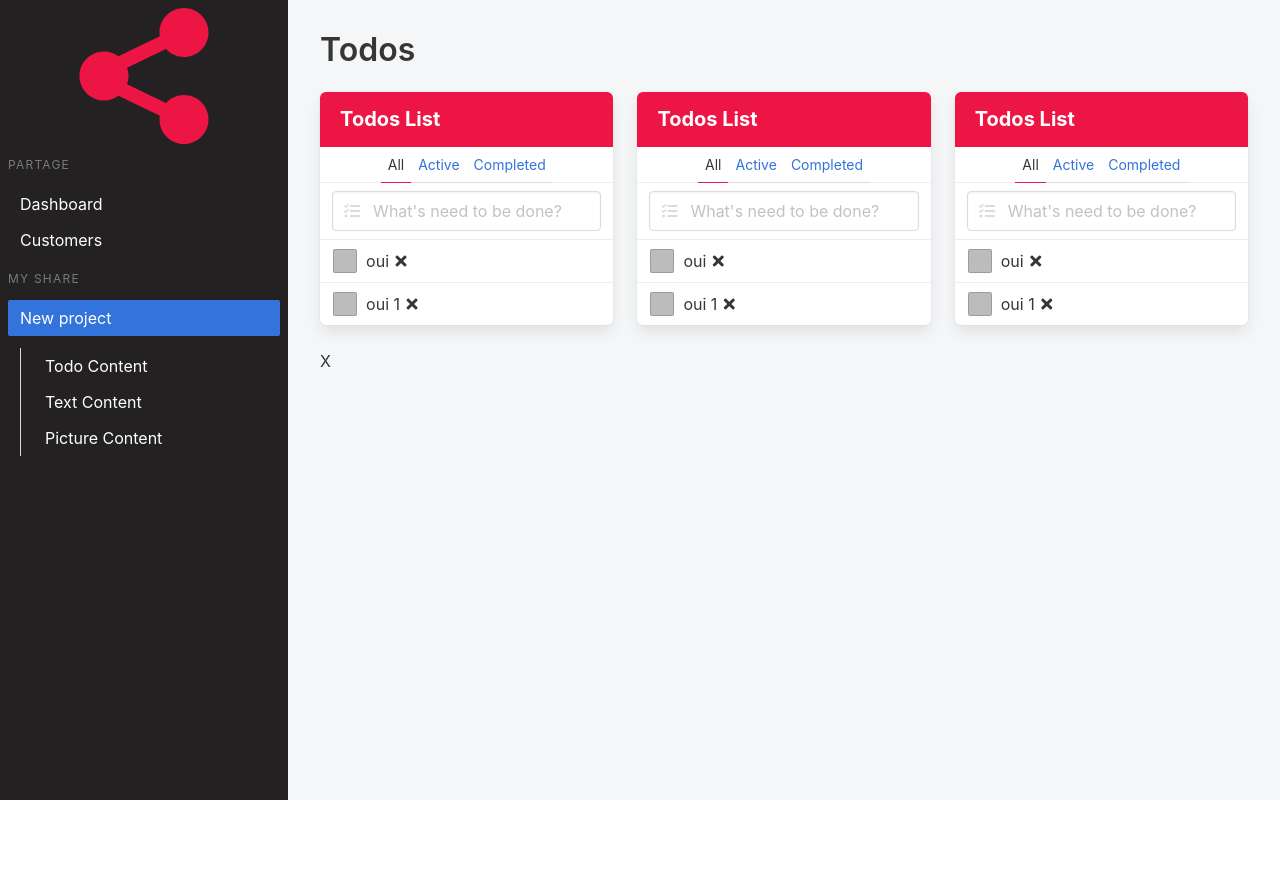
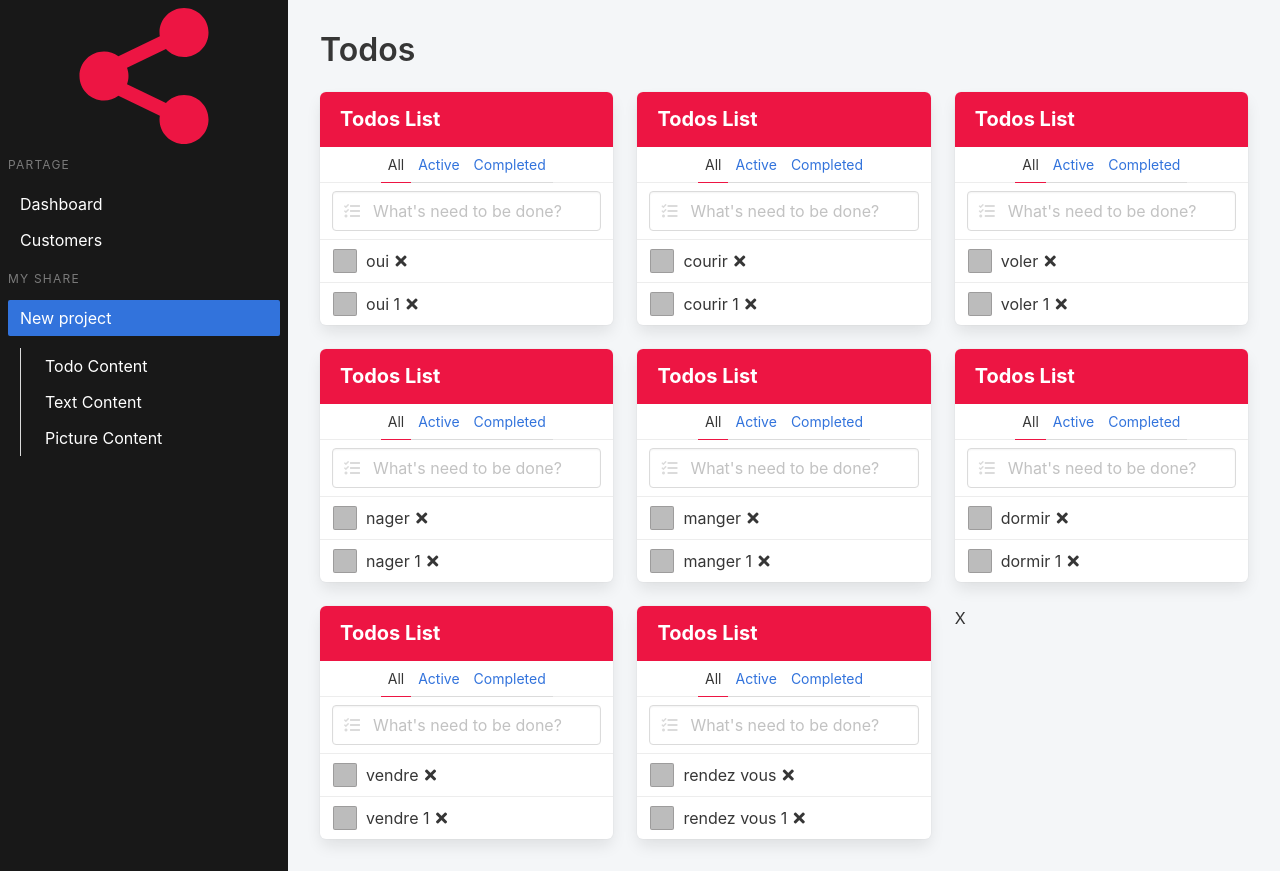
Before and after one commit to Bellico/partage-react-client, a React (Create React App) app: page /hello/1 in a window 1280 px wide. Before the commit the page ends 800 px from the top, so only its background shows below. Built offline with nearby package versions, Linux system fonts and the light colour scheme.

Commit message:
TodosLines Handler

```diff
--- a/_sass/main.scss
+++ b/_sass/main.scss
@@ -33,7 +33,8 @@ $primary-invert: $pink-invert;
 @import "../node_modules/@fortawesome/fontawesome-free/scss/brands.scss";
 
 $black: #0a0a0a;
-$dark: #232121; //#111;
+$dark: #232121;
+$black: #181818;
 $light : #f5f5f5;
 $danger: #ed1543;
 $primary: #ed1543;
--- a/src/content-types/todo-content-type/task.model.ts
+++ b/src/content-types/todo-content-type/task.model.ts
@@ -1,4 +1,6 @@
 export class Todo {
+  title?: string;
+  status?: StatusEnum;
   tasks: Task[];
 }
 
@@ -6,3 +8,9 @@ export class Task {
   label: string;
   done: boolean;
 }
+
+export enum StatusEnum {
+  All = 'All',
+  Active = 'Active',
+  Completed = 'Completed'
+};
--- a/src/content-types/todo-content-type/todo-blocks.tsx
+++ b/src/content-types/todo-content-type/todo-blocks.tsx
@@ -7,8 +7,13 @@ export const TodoBlocks: FunctionComponent = () => {
 
   const todosDefault: Todo[] = [
     { tasks: [{ label: 'oui', done: false }, { label: 'oui 1', done: false }] },
-    { tasks: [{ label: 'oui', done: false }, { label: 'oui 1', done: false }] },
-    { tasks: [{ label: 'oui', done: false }, { label: 'oui 1', done: false }] },
+    { tasks: [{ label: 'courir', done: false }, { label: 'courir 1', done: false }] },
+    { tasks: [{ label: 'voler', done: false }, { label: 'voler 1', done: false }] },
+    { tasks: [{ label: 'nager', done: false }, { label: 'nager 1', done: false }] },
+    { tasks: [{ label: 'manger', done: false }, { label: 'manger 1', done: false }] },
+    { tasks: [{ label: 'dormir', done: false }, { label: 'dormir 1', done: false }] },
+    { tasks: [{ label: 'vendre', done: false }, { label: 'vendre 1', done: false }] },
+    { tasks: [{ label: 'rendez vous', done: false }, { label: 'rendez vous 1', done: false }] },
   ]
 
   const [todos, setTodos] = useState<Todo[]>(todosDefault);
@@ -17,29 +22,69 @@ export const TodoBlocks: FunctionComponent = () => {
     setTodos(() => [...todos, { tasks: [{ label: 'oui', done: false }, { label: 'oui 1', done: false }] }]);
   }
 
-  const getLineNumberToDisplay = () => {
-    return Math.floor(todos.length / 3);
+  const NewTodoBlock = () =>
+    <div className="column">
+      <div className="addTodo" onClick={addTodoHandle}>
+        X
+      </div>
+    </div>;
+
+  const getTodoLine = (lineNumber) => {
+    const deb = lineNumber * 3;
+
+    if (deb + 2 < todos.length) {
+      return [todos[deb], todos[deb + 1], todos[deb + 2]]
+    }
+    else if (deb + 1 < todos.length) {
+      return [todos[deb], todos[deb + 1]]
+    }
+    else {
+      return [todos[deb]];
+    }
   }
 
-  const getSliceTodos = (lineNumber) => {
-    return todos.slice(3 * lineNumber, 3);
+  const LineOfTodos = ({ lineNumber }) => {
+    const todosOnTheLine = getTodoLine(lineNumber);
+
+    const line = todosOnTheLine.map((todo) =>
+      <div key={todos.indexOf(todo)} className="column">
+        <TodoContentType tasks={todo.tasks} />
+      </div>
+    )
+
+    if (todosOnTheLine.length < 3) {
+      line.push(<NewTodoBlock key={todos.length} />);
+    }
+
+    return (
+      <div className="columns">
+        {line}
+      </div>
+    );
+  }
+
+  const TodosLines = () => {
+    const todosLines = [];
+    const maxLine = Math.ceil(todos.length / 3);
+
+    for (let line = 0; line < maxLine; line++) {
+      todosLines.push(<LineOfTodos key={line} lineNumber={line} />);
+    }
+
+    if (todos.length % 3 === 0) {
+      todosLines.push(
+        <div key={todos.length} className="columns">
+          <NewTodoBlock />
+        </div>)
+    }
+
+    return <>{todosLines}</>;
   }
 
   return (
     <>
       <h3 className="title is-3">Todos</h3>
-
-      <div className="columns">
-        {todos.map((todo, index) =>
-          <div key={index} className="column">
-            <TodoContentType tasks={todo.tasks} />
-          </div>
-        )}
-      </div>
-
-      <div className="addTodo" onClick={addTodoHandle}>
-        X
-      </div>
+      <TodosLines />
     </>
   );
 }
--- a/src/content-types/todo-content-type/todo-content-type.tsx
+++ b/src/content-types/todo-content-type/todo-content-type.tsx
@@ -1,12 +1,6 @@
 import React from 'react';
 import { Icon } from 'elements/icon';
-import { Task } from './task.model';
-
-enum StatusEnum {
-    All = 'All',
-    Active = 'Active',
-    Completed = 'Completed'
-};
+import { Task, StatusEnum } from './task.model';
 
 export class TodoContentType extends React.Component<{ tasks: Task[] }, {
     tasks: Task[],
--- a/src/core/menu.tsx
+++ b/src/core/menu.tsx
@@ -2,7 +2,7 @@ import React from 'react';
 import styled from 'styled-components';
 
 const Nav = styled.nav`
-  background: #232121;
+  background: #181818;
   padding: 0.5em;
 
   a{
```
Also changed, not shown: public/main.css, 1 other file (tests, documents, lock files or other folders).
